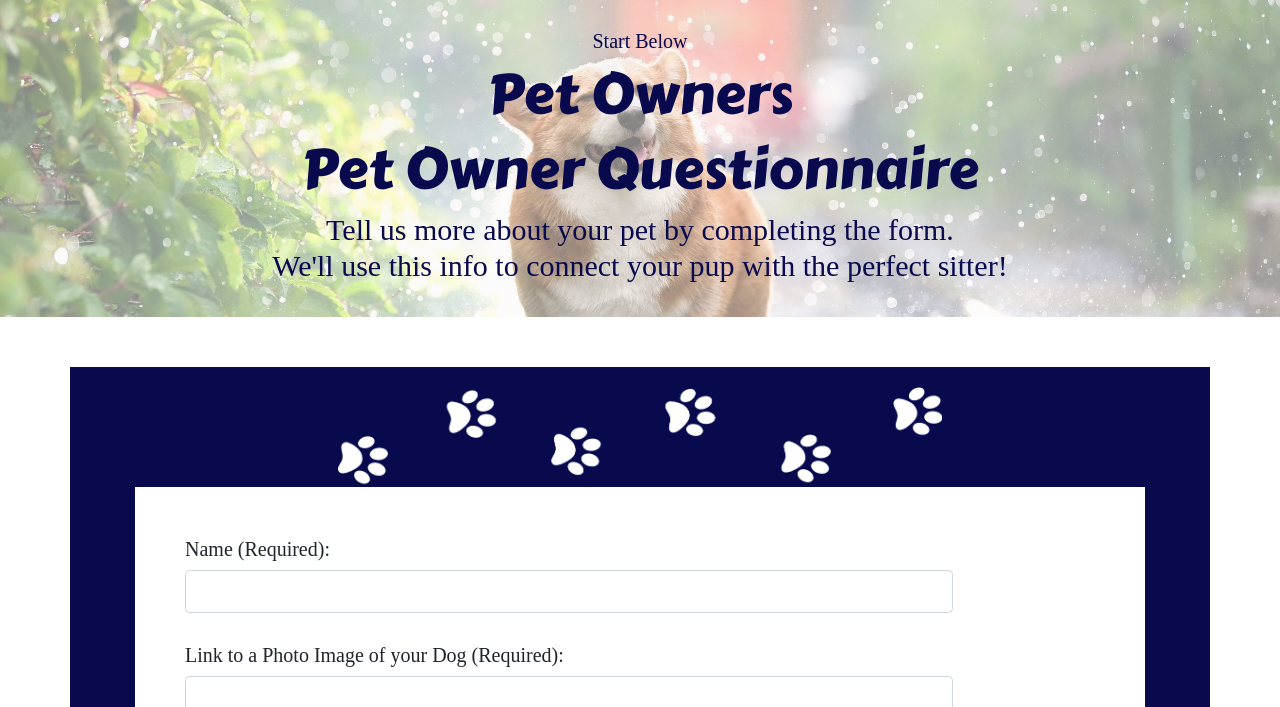
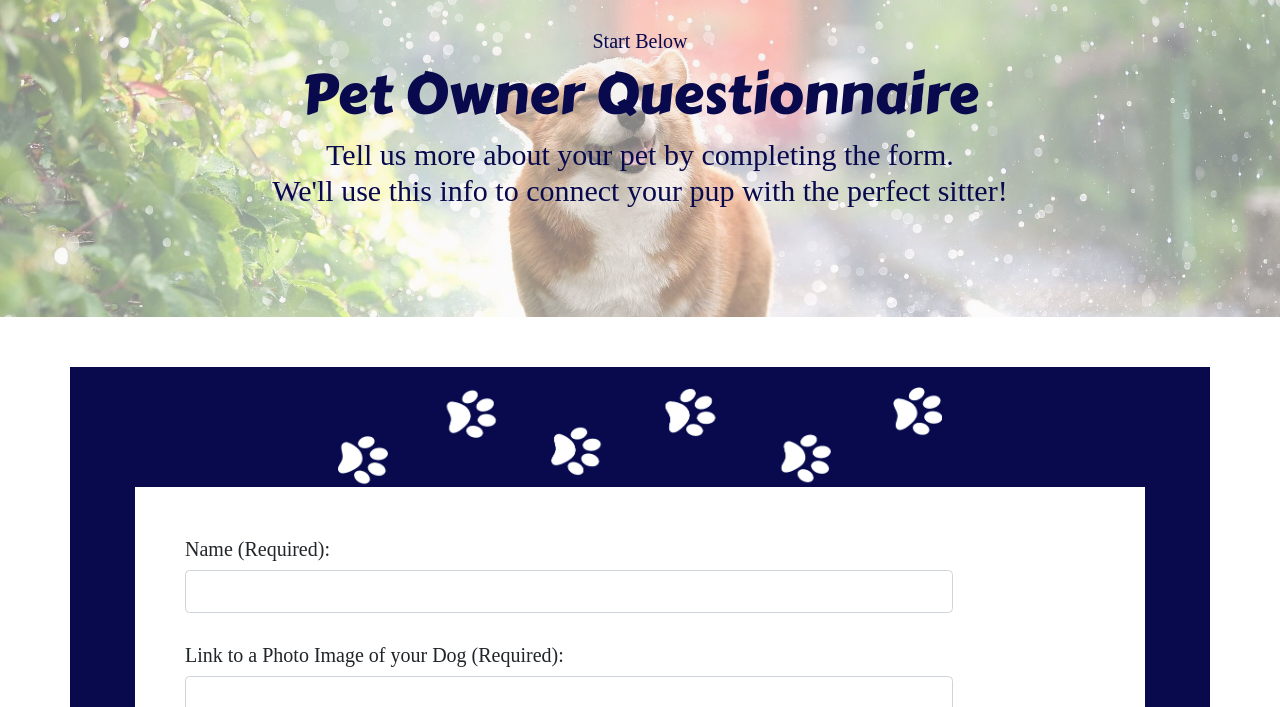
Before and after one commit to mayhugh82/Pet-Swap, a website: page public/owner.html in a window 1280 px wide. Shown: the part 93-800 px from the top of the page. Drawn offline with nearby package versions, Linux system fonts and the light colour scheme; a web font is replaced by a local one.

Commit message:
Testing (#12)

```diff
--- a/public/owner.html
+++ b/public/owner.html
@@ -80,7 +80,7 @@
 
                 <div class="row">
                     <div class="col-md-12">
-                        <h1>Pet Owners </h1>
+
 
                         <h1>Pet Owner Questionnaire</h1>
                     </div>
```
Also changed, not shown: 1 other file. Lines whose indentation alone changed are shown as unchanged.
